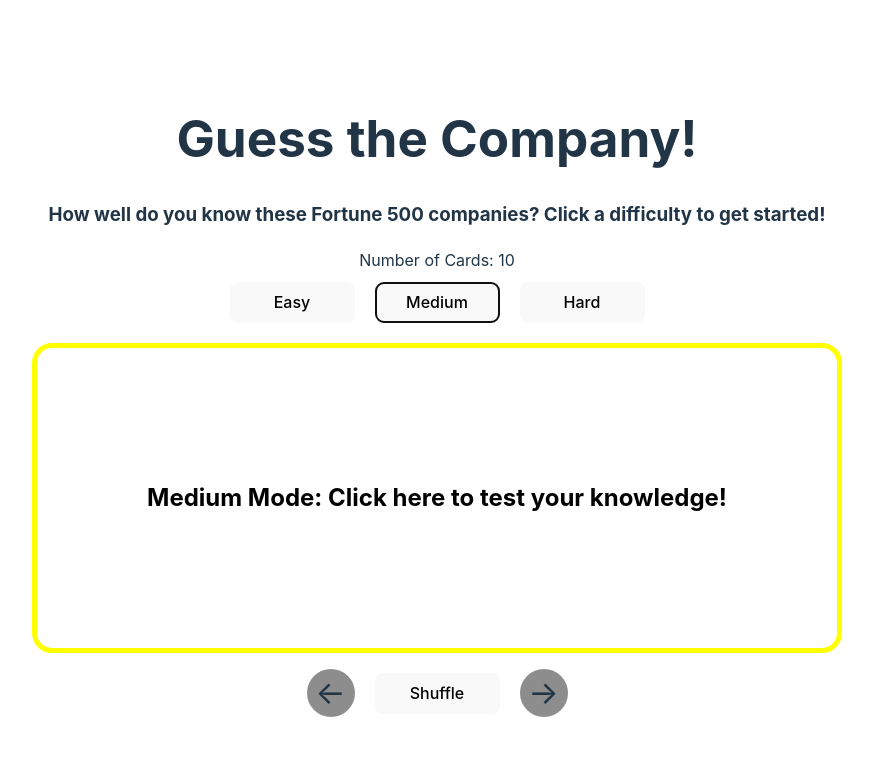
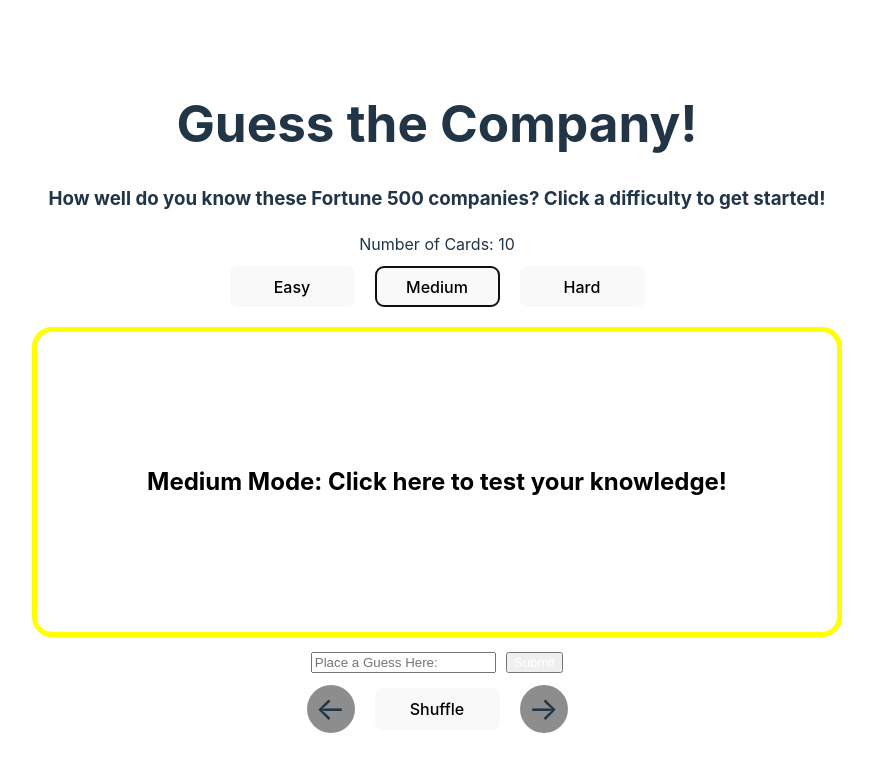
Before and after one commit to paul-nguyen-1/Fortune-500-FlashCards, a React (Vite) app: page / in a window 1280 px wide. Both pictures are taken after a click on the button "Medium". Shown: the top 772 px of the page, without its empty margins (203-1076 px from the left). Built offline with nearby package versions, Linux system fonts and the light colour scheme.

Commit message:
update all cards

```diff
--- a/src/components/EasyCard.jsx
+++ b/src/components/EasyCard.jsx
@@ -22,7 +22,7 @@
   //shuffle card on click and flips face card to front
   const shuffleIndex = () => {
     setIndex(Math.floor(Math.random() * 10));
-    active || (!active && setFlipCard(true));
+    active ? setFlipCard(true) : setFlipCard(true);
     setCorrectAnswer(true);
     setActive(false);
     setIncorrectAnswer(true);
@@ -31,7 +31,7 @@
   //Activates slider to go up to the next index and flip face card to front
   const handleRightArrowKey = () => {
     index > 8 ? setIndex(0) : setIndex(index + 1);
-    active || (!active && setFlipCard(true));
+    active ? setFlipCard(true) : setFlipCard(true);
     setCorrectAnswer(true);
     setActive(false);
     setIncorrectAnswer(true);
@@ -40,7 +40,7 @@
   //Activates the slider to go to the previous index and flip face card to front
   const handleLeftArrowKey = () => {
     index < 1 ? setIndex(9) : setIndex(index - 1);
-    active || (!active && setFlipCard(true));
+    active ? setFlipCard(true) : setFlipCard(true);
     setCorrectAnswer(true);
     setActive(false);
     setIncorrectAnswer(true);
@@ -56,24 +56,29 @@
   //remember to refactor this lol
   const handleSubmit = (e) => {
     e.preventDefault();
-    if (answer.toLowerCase() === companiesEasy[index].answer.toLowerCase()) {
+    if (active && initializeStart === true) {
+      setFlipCard(true);
+      setActive(false);
+    } else if (
+      answer.toLowerCase() === companiesEasy[index].answer.toLowerCase()
+    ) {
       setCorrectAnswer(true);
       setActive(true);
       setIncorrectAnswer(true);
       setFlipCard(true);
-      setInitializeStart(true);
     } else {
-      setInitializeStart(true);
       setFlipCard(true);
       setActive(false);
       setCorrectAnswer(false);
       setIncorrectAnswer(false);
     }
+    setInitializeStart(true);
     e.target.reset();
     setAnswer("");
   };
 
   return (
+    <>
       <div className="card">
         <div
           className="cardContainer"
@@ -128,6 +133,7 @@
           </div>
         </div>
       </div>
+    </>
   );
 }
 
--- a/src/components/HardCard.jsx
+++ b/src/components/HardCard.jsx
@@ -3,42 +3,96 @@
 import "./Card.css";
 
 function HardCard({ companiesHard }) {
+  const [initializeStart, setInitializeStart] = useState(true);
+  const [answer, setAnswer] = useState("");
   const [active, setActive] = useState(true);
   const [flipCard, setFlipCard] = useState(false);
   const [index, setIndex] = useState(0);
+  const [correctAnswer, setCorrectAnswer] = useState(false);
+  const [incorrectAnswer, setIncorrectAnswer] = useState(true);
 
   //Function to flip card and exit intro card
   const handleSetActive = () => {
     setActive(false);
-    setFlipCard(!flipCard);
+    active && setFlipCard(true);
+    !active && setFlipCard(!flipCard);
+    setIncorrectAnswer(true);
   };
 
+  //shuffle card on click and flips face card to front
   const shuffleIndex = () => {
     setIndex(Math.floor(Math.random() * 10));
-    console.log(index);
-    !active && setFlipCard(true);
+    active ? setFlipCard(true) : setFlipCard(true);
+    setCorrectAnswer(true);
+    setActive(false);
+    setIncorrectAnswer(true);
   };
 
-  //Activates slider to go up to the next index
+  //Activates slider to go up to the next index and flip face card to front
   const handleRightArrowKey = () => {
     index > 8 ? setIndex(0) : setIndex(index + 1);
-    !active && setFlipCard(true);
+    active ? setFlipCard(true) : setFlipCard(true);
+    setCorrectAnswer(true);
+    setActive(false);
+    setIncorrectAnswer(true);
   };
 
-  //Activates the slider to go to the previous index
+  //Activates the slider to go to the previous index and flip face card to front
   const handleLeftArrowKey = () => {
     index < 1 ? setIndex(9) : setIndex(index - 1);
-    !active && setFlipCard(true);
+    active ? setFlipCard(true) : setFlipCard(true);
+    setCorrectAnswer(true);
+    setActive(false);
+    setIncorrectAnswer(true);
+  };
+
+  //Store value of answer
+  const handleAnswer = (e) => {
+    setAnswer(e.target.value);
+    setIncorrectAnswer(true);
+  };
+
+  //Check answer on submit toggle whether or not initializing cards are active depending on answer
+  //remember to refactor this lol
+  const handleSubmit = (e) => {
+    e.preventDefault();
+    if (active && initializeStart === true) {
+      setFlipCard(true);
+      setActive(false);
+    } else if (
+      answer.toLowerCase() === companiesHard[index].answer.toLowerCase()
+    ) {
+      setCorrectAnswer(true);
+      setActive(true);
+      setIncorrectAnswer(true);
+      setFlipCard(true);
+    } else {
+      setFlipCard(true);
+      setActive(false);
+      setCorrectAnswer(false);
+      setIncorrectAnswer(false);
+    }
+    setInitializeStart(true);
+    e.target.reset();
+    setAnswer("");
   };
 
   return (
+    <>
       <div className="card">
         <div
           className="cardContainer"
           onClick={handleSetActive}
           style={{ border: "5px solid red" }}
         >
-        {active && <h2>Hard Mode: Click here to test your knowledge!</h2>}
+          {active && correctAnswer ? (
+            <h1>Correct!</h1>
+          ) : (
+            active &&
+            initializeStart && (
+              <h2>Hard Mode: Click here to test your knowledge!</h2>
+            )
+          )}
           {!active && (
             <ReactCardFlip isFlipped={flipCard} flipDirection="vertical">
               <div>
@@ -55,6 +109,20 @@
             </ReactCardFlip>
           )}
         </div>
+        <div className="inputForm">
+          <form onSubmit={handleSubmit}>
+            <input
+              type="text"
+              placeholder="Place a Guess Here:"
+              onChange={handleAnswer}
+              className={incorrectAnswer ? "" : "invalid"}
+            ></input>
+            <input
+              type="submit"
+              className={incorrectAnswer ? "" : "invalid"}
+            ></input>
+          </form>
+        </div>
         <div className="arrow">
           <div onClick={handleLeftArrowKey} className="leftArrowKey">
             ←
@@ -65,6 +133,7 @@
           </div>
         </div>
       </div>
+    </>
   );
 }
 
--- a/src/components/MediumCard.jsx
+++ b/src/components/MediumCard.jsx
@@ -3,41 +3,96 @@
 import "./Card.css";
 
 function MediumCard({ companiesMedium }) {
+  const [initializeStart, setInitializeStart] = useState(true);
+  const [answer, setAnswer] = useState("");
   const [active, setActive] = useState(true);
   const [flipCard, setFlipCard] = useState(false);
   const [index, setIndex] = useState(0);
+  const [correctAnswer, setCorrectAnswer] = useState(false);
+  const [incorrectAnswer, setIncorrectAnswer] = useState(true);
 
   //Function to flip card and exit intro card
   const handleSetActive = () => {
     setActive(false);
-    setFlipCard(!flipCard);
+    active && setFlipCard(true);
+    !active && setFlipCard(!flipCard);
+    setIncorrectAnswer(true);
   };
 
+  //shuffle card on click and flips face card to front
   const shuffleIndex = () => {
     setIndex(Math.floor(Math.random() * 10));
-    console.log(index);
+    active ? setFlipCard(true) : setFlipCard(true);
+    setCorrectAnswer(true);
+    setActive(false);
+    setIncorrectAnswer(true);
   };
 
-  //Activates slider to go up to the next index
+  //Activates slider to go up to the next index and flip face card to front
   const handleRightArrowKey = () => {
     index > 8 ? setIndex(0) : setIndex(index + 1);
-    !active && setFlipCard(true);
+    active ? setFlipCard(true) : setFlipCard(true);
+    setCorrectAnswer(true);
+    setActive(false);
+    setIncorrectAnswer(true);
   };
 
-  //Activates the slider to go to the previous index
+  //Activates the slider to go to the previous index and flip face card to front
   const handleLeftArrowKey = () => {
     index < 1 ? setIndex(9) : setIndex(index - 1);
-    !active && setFlipCard(true);
+    active ? setFlipCard(true) : setFlipCard(true);
+    setCorrectAnswer(true);
+    setActive(false);
+    setIncorrectAnswer(true);
+  };
+
+  //Store value of answer
+  const handleAnswer = (e) => {
+    setAnswer(e.target.value);
+    setIncorrectAnswer(true);
+  };
+
+  //Check answer on submit toggle whether or not initializing cards are active depending on answer
+  //remember to refactor this lol
+  const handleSubmit = (e) => {
+    e.preventDefault();
+    if (active && initializeStart === true) {
+      setFlipCard(true);
+      setActive(false);
+    } else if (
+      answer.toLowerCase() === companiesMedium[index].answer.toLowerCase()
+    ) {
+      setCorrectAnswer(true);
+      setActive(true);
+      setIncorrectAnswer(true);
+      setFlipCard(true);
+    } else {
+      setFlipCard(true);
+      setActive(false);
+      setCorrectAnswer(false);
+      setIncorrectAnswer(false);
+    }
+    setInitializeStart(true);
+    e.target.reset();
+    setAnswer("");
   };
 
   return (
+    <>
       <div className="card">
         <div
           className="cardContainer"
           onClick={handleSetActive}
           style={{ border: "5px solid #FFFF00" }}
         >
-        {active && <h2>Medium Mode: Click here to test your knowledge!</h2>}
+          {active && correctAnswer ? (
+            <h1>Correct!</h1>
+          ) : (
+            active &&
+            initializeStart && (
+              <h2>Medium Mode: Click here to test your knowledge!</h2>
+            )
+          )}
           {!active && (
             <ReactCardFlip isFlipped={flipCard} flipDirection="vertical">
               <div>
@@ -54,6 +109,20 @@
             </ReactCardFlip>
           )}
         </div>
+        <div className="inputForm">
+          <form onSubmit={handleSubmit}>
+            <input
+              type="text"
+              placeholder="Place a Guess Here:"
+              onChange={handleAnswer}
+              className={incorrectAnswer ? "" : "invalid"}
+            ></input>
+            <input
+              type="submit"
+              className={incorrectAnswer ? "" : "invalid"}
+            ></input>
+          </form>
+        </div>
         <div className="arrow">
           <div onClick={handleLeftArrowKey} className="leftArrowKey">
             ←
@@ -64,6 +133,7 @@
           </div>
         </div>
       </div>
+    </>
   );
 }
 
```
Lines whose indentation alone changed are shown as unchanged.
